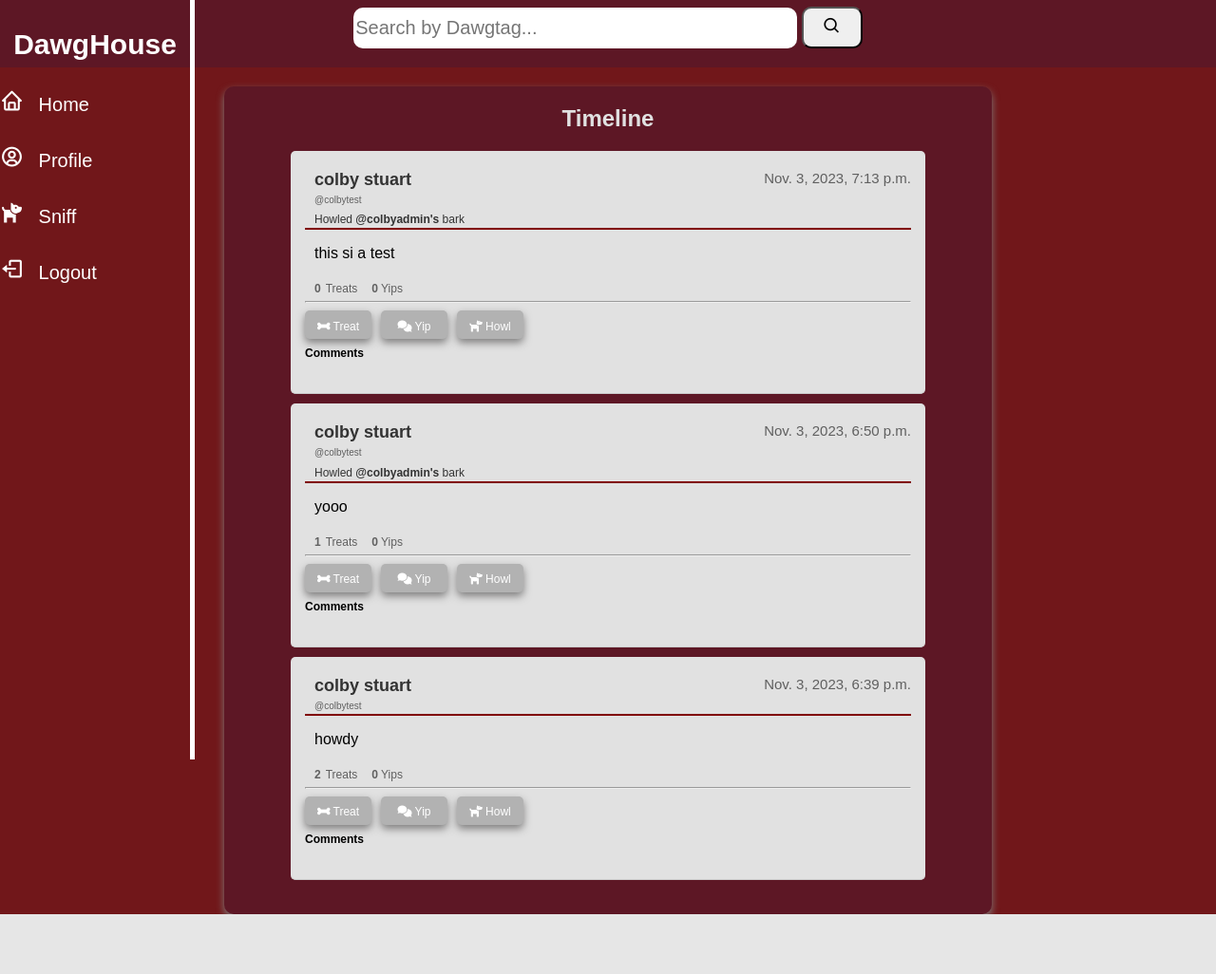
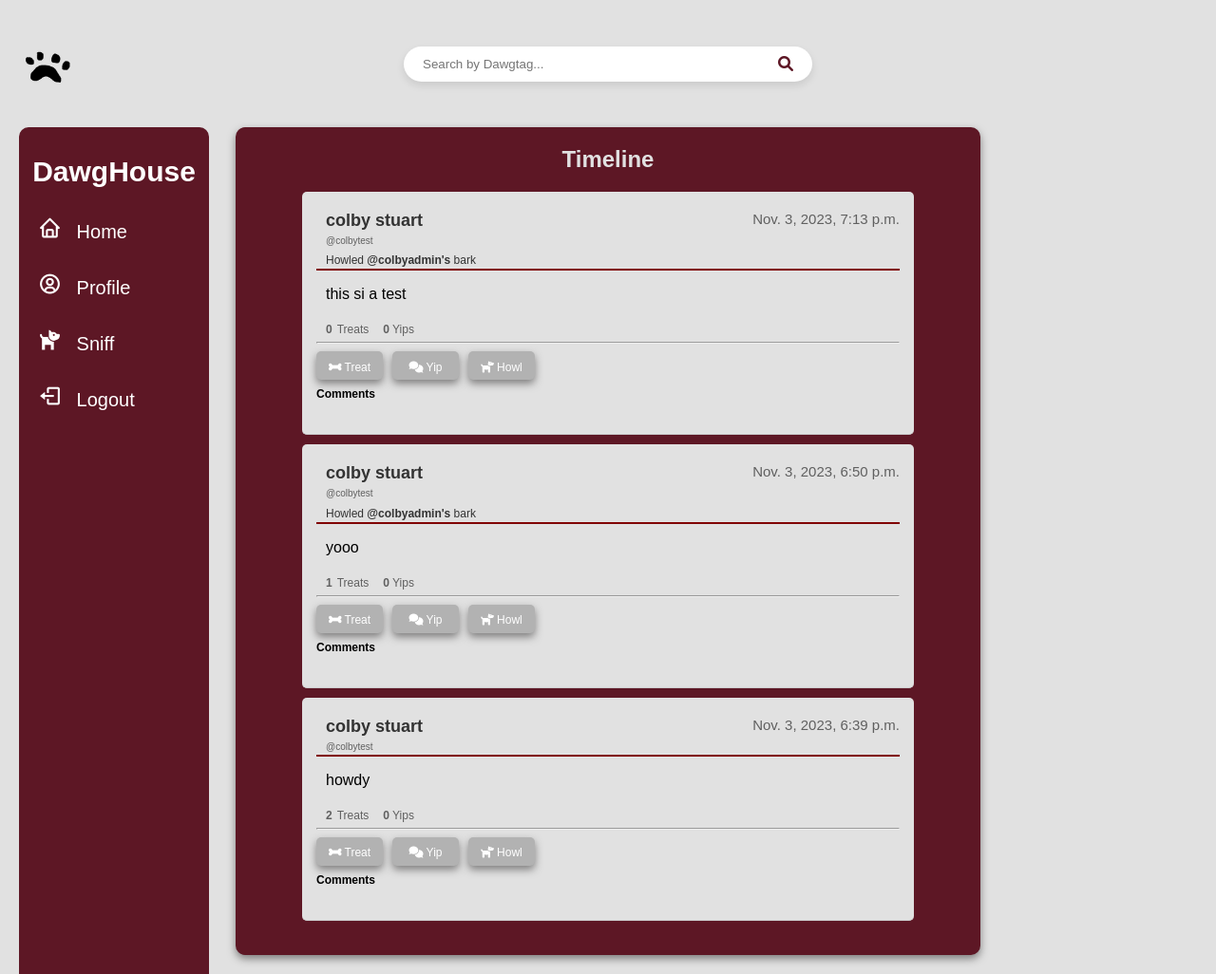
Before and after one commit to Ragnarok9401/intro_software_eng_jf1774, a Django app: page /send_example/main/ in a window 1280 px wide. Shown: the whole page at 95% size. Before the commit the page ends 963 px from the top, so only its background shows below. Run offline with Django 4.2, Linux system fonts and the light colour scheme; a user stored in the database is signed in; data comes from the database, SQL or seed files in the repository.

Commit message:
Homepage/Sniff CSS
Changed the Homepage and Sniff page so that it matches the CSS in the profile page

```diff
--- a/DawgHouse/homepage/static/homepage.css
+++ b/DawgHouse/homepage/static/homepage.css
@@ -1,7 +1,7 @@
 body {
     font-family: Arial, sans-serif;
-    background-color: #71171a;
-    margin: 0;
+    background-color: rgb(225, 225, 225);
+    margin: 20px;
     padding: 0;
 }
 .box .sidebar p
@@ -15,10 +15,11 @@ body {
 .box .sidebar
 {
     position: fixed;
-    border-right: solid white;
-    border-width: 5px;
+    margin-top: 20px;
+    border-radius: 10px;
+    background-color: #5d1725;
     width: 200px;
-    height: 100%;
+    padding-bottom: 55%;
     transition: all 0.5s ease;
 }
 .box .sidebar ul li{
@@ -26,6 +27,7 @@ body {
 }
 .box .sidebar ul li a
 {
+    padding-left: 20px;
     text-decoration: none;
     display: block;
     padding-bottom: 30px;
@@ -40,31 +42,73 @@ body {
     padding-right: 10px;
 
 }
-.searchbar
-{
-    background-color: #5d1725;
-    padding-bottom: 20px;
-    text-align: center;
+.top-bar {
+    display: flex;
+    align-items: center;
+    justify-content: space-between;
+    padding: 10px 5px;
+    position: relative;
 }
-.searchbar input
-{
-    border-radius: 10px;
-    padding-right: 200px;
-    padding-top: 10px;
-    padding-bottom: 10px;
-    border: none;
-    margin-top: 8px;
-    font-size: 20px;
+/* styling for the search bar and its components */
+.search-bar-container {
+    display: flex;
+    align-items: center;
+    background-color: white;
+    border-radius: 20px;
+    padding: 5px 15px;
+    box-shadow: 0 4px 8px rgba(0,0,0,0.1);
+    position: absolute;
+    left: 50%;
+    transform: translateX(-50%);
+    width: 400px;
 }
 
-.searchbar button
-{
-    font-size: 20px;
-    border-radius: 10px;
-    padding-top: 8px;
-    padding-bottom: 8px;
-    padding-right: 20px;
-    padding-left: 20px;
+/* styling for the search input text box */
+#searchInput {
+    border: none;
+    outline: none;
+    padding: 5px;
+    flex-grow: 1;
+}
+
+/* search icon styling */
+.fa-search {
+    color: #5d1725;
+    cursor: pointer;
+}
+
+.search-bar-container button {
+    background: none;
+    border: none;
+    padding: 5px;
+    cursor: pointer;
+    color: #5d1725;
+}
+
+.search-bar-container button:hover {
+    opacity: 0.7;
+}
+
+.search-bar-container button .fa-search {
+    font-size: 16px;
+}
+/* link container for the site's logo */
+.logo-link {
+    display: inline-block;
+    vertical-align: middle;
+    z-index: 10;
+}
+
+/* site logo styling */
+.logo {
+    height: 70px;
+    width: auto;
+    transition: opacity 0.3s ease;
+}
+
+/* hover effect for the site logo */
+.logo-link:hover .logo {
+    opacity: 0.7;
 }
 
 /* general styling for each individual bark (post) */
--- a/DawgHouse/homepage/templates/main_page.html
+++ b/DawgHouse/homepage/templates/main_page.html
@@ -26,6 +26,20 @@
     <title>Homepage</title>
   </head>
   <body>
+    <div class="top-bar">
+      <a href="{% url 'main_timeline' %}" class="logo-link">
+          <img
+              src="{% static 'images/DHLogo.png' %}"
+              alt="DawgHouse Logo"
+              class="logo"
+          />
+      </a>
+      <form method="POST" action="{% url 'search_users' %}" class="search-bar-container">
+          {% csrf_token %}
+          <input type="text" id="searchInput" name="username" placeholder="Search by Dawgtag...">
+          <button type="submit"><i class="fa fa-search" aria-hidden="true"></i></button>
+      </form>
+  </div>
     <div class="box">
       <div class="sidebar">
         <p>DawgHouse</p>
@@ -56,13 +70,6 @@
           </li>
         </ul>
       </div>
-    </div>
-    <div class="searchbar">
-      <form action="{% url 'search_users' %}" method="post">
-        {% csrf_token %}
-        <input type="text" placeholder="Search by Dawgtag..." name="username" />
-        <button type="submit"><i class="bx bx-search"></i></button>
-      </form>
     </div>
     <div class="timeline"></div>
 
```
Also changed, not shown: DawgHouse/homepage/templates/accept_sniffs_example.html (+13 -9 lines).
